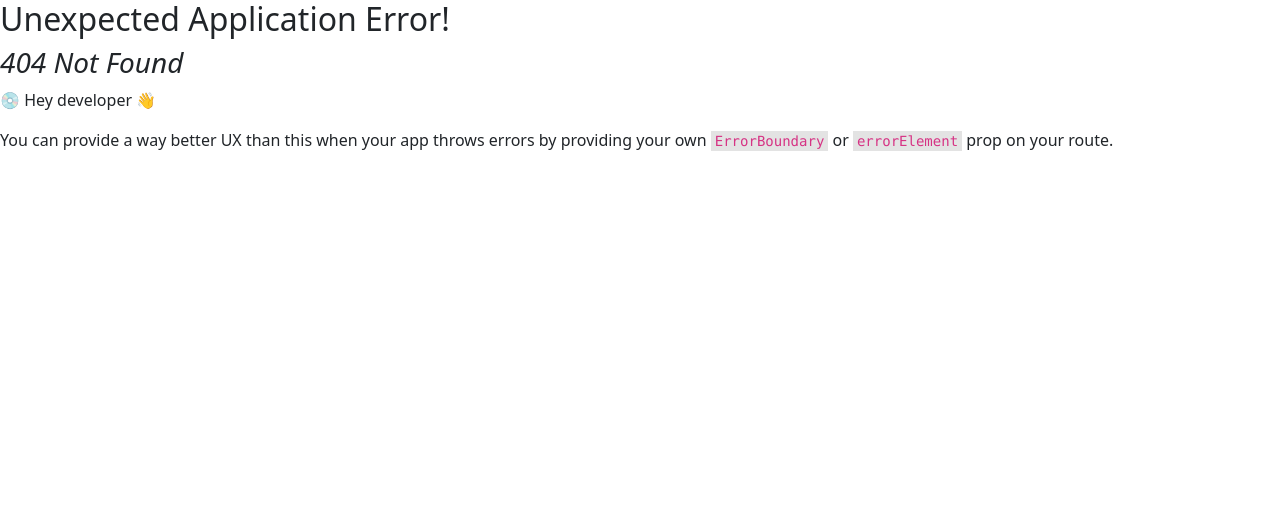
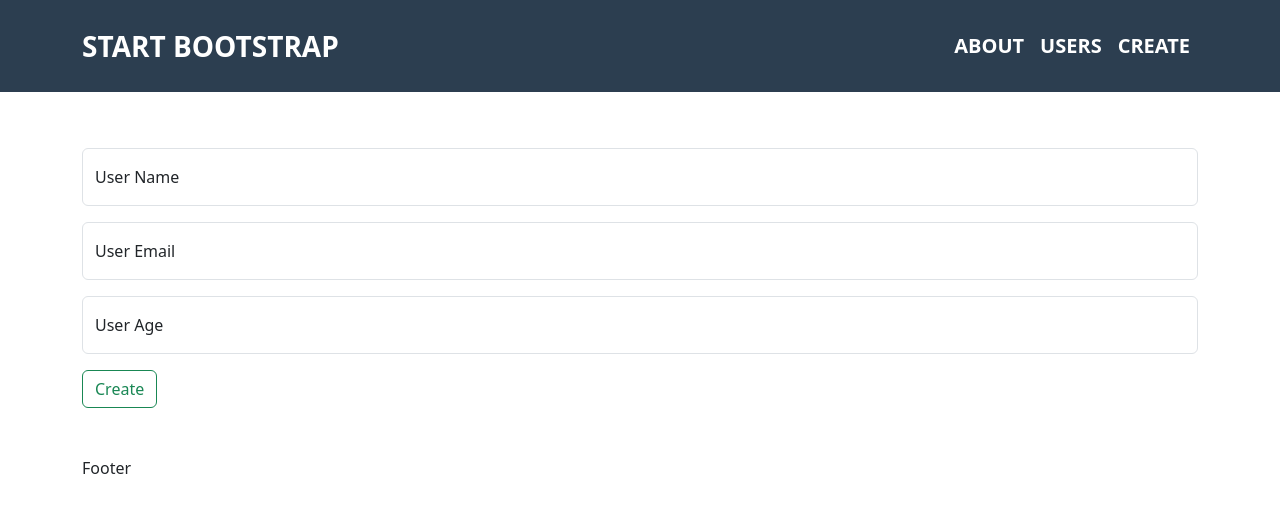
Before and after one commit to asmajehad20/UMS-React-frontend-round15, a React (Vite) app: page /create in a window 1280 px wide. Before the commit this address had no page. Shown: the top 512 px of the page. Built offline with nearby package versions, Linux system fonts and the light colour scheme.

Commit message:
create component

```diff
--- a/package.json
+++ b/package.json
@@ -13,7 +13,9 @@
     "axios": "^1.13.5",
     "bootstrap": "^5.3.8",
     "react": "^19.0.0",
+    "react-bootstrap": "^2.10.10",
     "react-dom": "^19.0.0",
+    "react-hook-form": "^7.71.1",
     "react-router-dom": "^7.13.0",
     "react-toastify": "^11.0.5"
   },
--- /dev/null
+++ b/src/components/create/Create.jsx
@@ -0,0 +1,31 @@
+import React from 'react'
+import { useForm } from 'react-hook-form'
+// import axios from "axios";
+// import useFetch from "../../hooks/useFetch";
+
+export default function Create() {
+    const {register, handleSubmit } = useForm();
+    const CreateUser = (values)=>{
+        console.log(values);
+    }
+    return (
+        <form className='py-5' onSubmit={handleSubmit(CreateUser)}>
+            <div className="form-floating mb-3">
+                <input {...register('name')} type="text" className="form-control" id="name" placeholder="" />
+                <label htmlFor="name">User Name</label>
+            </div>
+
+            <div className="form-floating mb-3">
+                <input {...register('email')} type="email" className="form-control" id="email" placeholder="" />
+                <label htmlFor="email">User Email</label>
+            </div>
+
+            <div className="form-floating mb-3">
+                <input {...register('age')} type="age" className="form-control" id="age" placeholder="" />
+                <label htmlFor="age">User Age</label>
+            </div>
+
+            <button type='submit' className='btn btn-outline-success'>Create</button>
+        </form>
+    )
+}
--- a/src/components/navbar/Navbar.jsx
+++ b/src/components/navbar/Navbar.jsx
@@ -28,7 +28,9 @@ export default function Navbar() {
             <li className="nav-item">
               <Link className="nav-link text-white fw-bold fs-5" to="/users">Users</Link>
             </li>
-
+            <li className="nav-item">
+              <Link className="nav-link text-white fw-bold fs-5" to="/create">Create</Link>
+            </li>
           </ul>
         </div>
 
--- a/src/layout/MainLayout.jsx
+++ b/src/layout/MainLayout.jsx
@@ -5,13 +5,13 @@ import { Outlet } from 'react-router';
 
 export default function MainLayout() {
   return (
-    <>
+    <div className='container'>
     <Navbar />
     <div style={{ paddingTop: "100px" }}>
         <Outlet />
     </div>
     {/* <Outlet /> */}
     <Footer />
-    </>
+    </div>
   )
 }
--- a/src/pages/users/Users.jsx
+++ b/src/pages/users/Users.jsx
@@ -12,7 +12,7 @@ export default function Users() {
 
   const handleDelete = async (id) => {
     try {
-      // await axios.delete(`${import.meta.env.VITE_BURL}/users/${id}`);
+      await axios.delete(`${import.meta.env.VITE_BURL}/users/${id}`);
       toast.success("deleted successfully", {
         position: "top-right",
         autoClose: 5000,
--- a/src/router.jsx
+++ b/src/router.jsx
@@ -9,6 +9,7 @@ import DashboardLayout from './layout/DashboardLayout';
 import About from './pages/about/About';
 import Users from "./pages/users/Users";
 import User from "./components/user/User";
+import Create from "./components/create/Create";
 
 const router = createBrowserRouter([
   {
@@ -23,6 +24,10 @@ const router = createBrowserRouter([
       {
         path: "about",
         element: <About />,
+      },
+      {
+        path: "create",
+        element: <Create />,
       },
       {
         path: "users",
```
Also changed, not shown: src/components/create/Create.module.css (added), 1 other file (tests, documents, lock files or other folders).
